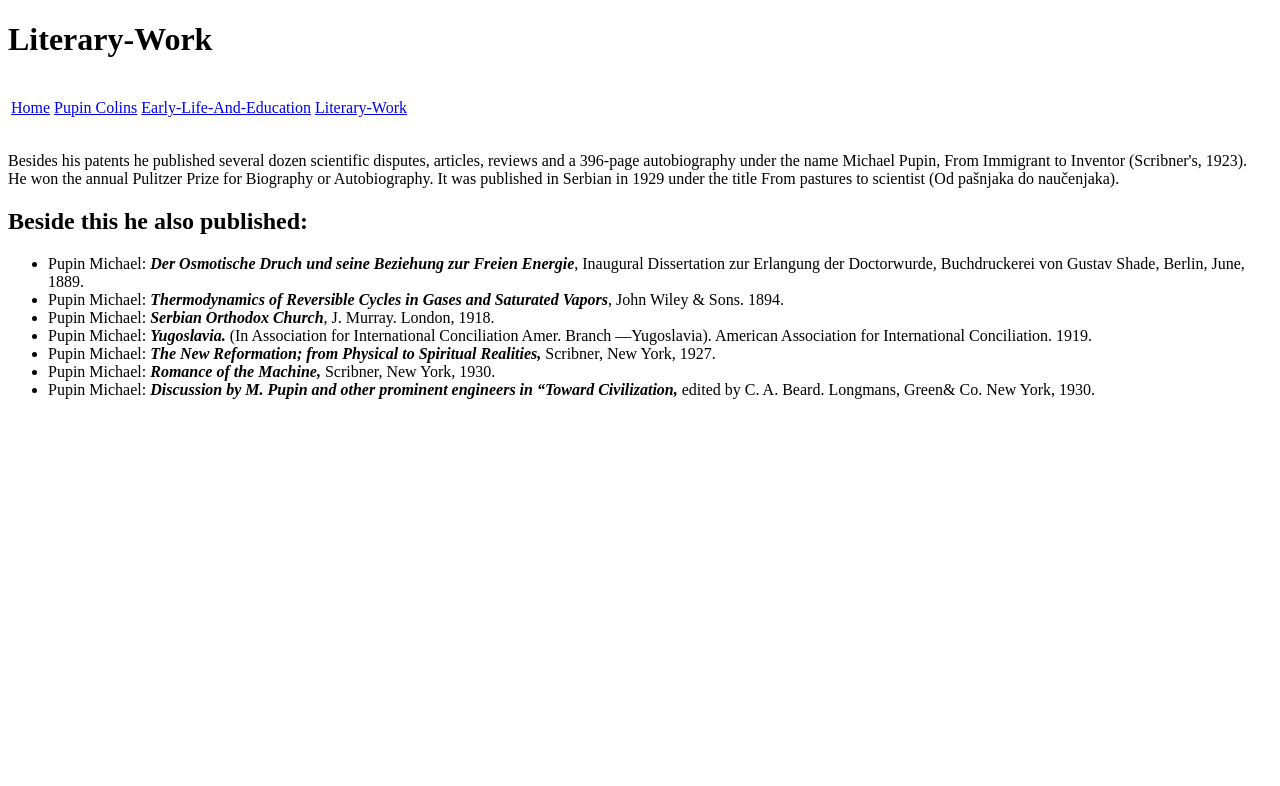
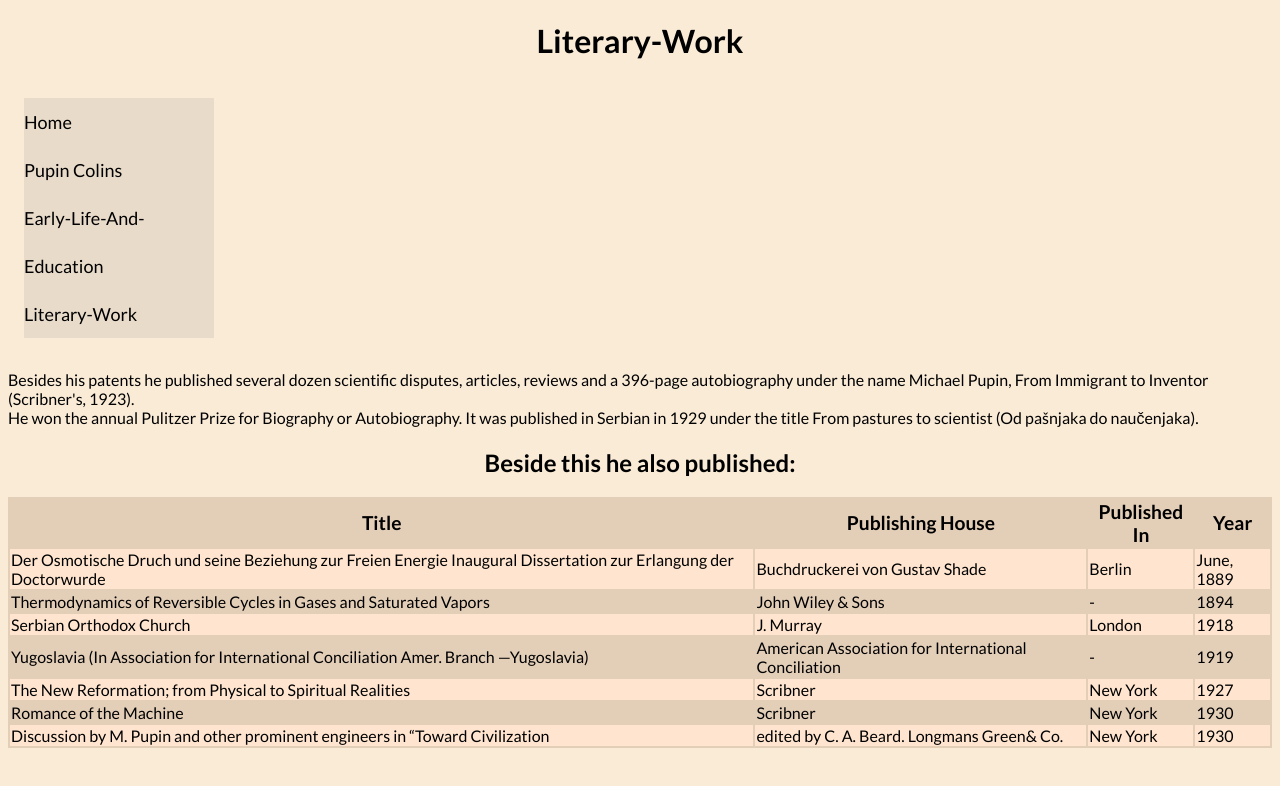
Before and after one commit to MarcGames1/mini-HTML-site, a plain HTML site: page literary-work.html in a window 1280 px wide. Drawn offline with Linux system fonts and the light colour scheme.

Commit message:
added CSS

```diff
--- /dev/null
+++ b/index.css
@@ -0,0 +1,73 @@
+@import url('https://fonts.googleapis.com/css2?family=Lato:ital,wght@0,400;0,700;0,900;1,400;1,700&display=swap');
+
+html{
+    scroll-behavior: smooth
+}
+body {
+  background-color: #faebd7;
+  font-family: 'Lato', sans-serif;
+}
+nav {
+  display: inline-block;
+  width: 15%;
+  position: relative;
+  vertical-align: top;
+  padding: 1rem;
+}
+
+.nav{
+    width: 15%;
+}
+
+nav a ,.nav{
+  display: block;
+  text-decoration: none;
+  background-color: rgba(0, 0, 0, 0.068);
+  color: black;
+  font-size: large;
+  line-height: 3rem;
+}
+
+/* mouse over link */
+nav a:hover {
+  background-color: wheat;
+}
+
+/* selected link */
+nav a:active {
+  background-color: rgba(224, 167, 62, 0.302);
+}
+
+.content {
+  display: inline-block;
+  width: 75%;
+}
+
+h1,h2{
+  text-align: center;
+}
+
+#hero-img {
+  float: left;
+  padding: 1rem;
+}
+
+
+/* table formatting */
+table {
+    background-color:#E3CEB8;
+    position: relative;
+    align-self: center;
+    position: 50%;
+
+}
+
+.odd{
+    background-color: #FFE5CF;
+}
+
+thead{
+    font-weight: bold;
+    font-size: 1.2rem;
+}
+/* table formatting */
--- a/literary-work.html
+++ b/literary-work.html
@@ -5,30 +5,19 @@
     <title>Literary-Work</title>
     <meta charset="UTF-8">
     <meta name="viewport" content="width=device-width, initial-scale=1">
-    <link href="css/style.css" rel="stylesheet">
+    <link rel="stylesheet" type="text/css" href="index.css">
+
 </head>
 
 <body>
     <h1>Literary-Work</h1>
 
-    <table id="navbar">
-        <tr>
-            <td>
-                <a href="index.html">Home</a>
-            </td>
-            <td>
-                <a href="pupin-coils.html">Pupin Colins</a>
-            </td>
-            <td>
-                <a href="early-life-and-education.html">Early-Life-And-Education</a>
-            </td>
-            <td>
-                <a href="literary-work.html">
-                    <p>Literary-Work</p>
-                </a>
-            </td>
-        </tr>
-    </table>
+    <nav>
+        <a href="index.html">Home</a>
+        <a href="pupin-coils.html">Pupin Colins</a>
+        <a href="early-life-and-education.html">Early-Life-And-Education</a>
+        <a href="literary-work.html">Literary-Work</a>
+    </nav>
 
     <p>
         Besides his patents he published several dozen scientific disputes, articles, reviews and a 396-page
@@ -43,33 +32,61 @@
     <h2>
         Beside this he also published:
     </h2>
-    <ul>
-        <li>
-            Pupin Michael: <b><i>Der Osmotische Druch und seine Beziehung zur Freien Energie</i></b>,
-            Inaugural Dissertation zur Erlangung der Doctorwurde,
-            Buchdruckerei von Gustav Shade, Berlin, June, 1889.
-        </li>
-        <li>
-            Pupin Michael: <b><i>Thermodynamics of Reversible Cycles in Gases and Saturated Vapors</i></b>,
-            John Wiley & Sons. 1894.
-        </li>
-        <li>
-            Pupin Michael: <b><i>Serbian Orthodox Church</i></b>, J. Murray. London, 1918.
-        </li>
-        <li>
-            Pupin Michael: <b><i>Yugoslavia.</i></b> (In Association for International Conciliation Amer. Branch —Yugoslavia).
-            American Association for International Conciliation. 1919.
-        </li>
-        <li>
-            Pupin Michael: <b><i>The New Reformation; from Physical to Spiritual Realities,</i></b> Scribner, New York, 1927.
-        </li>
-        <li>
-            Pupin Michael: <b><i>Romance of the Machine,</i></b> Scribner, New York, 1930.
-        </li>
-        <li>
-            Pupin Michael: <b><i>Discussion by M. Pupin and other prominent engineers in “Toward Civilization,</i></b> edited by C. A. Beard. Longmans, Green& Co. New York, 1930.
-        </li>
-    </ul>
+
+    <table>
+        <thead>
+            <th>Title</th>
+            <th>Publishing House</th>
+            <th>Published In</th>
+            <th>Year</th>
+        </thead>
+        <tbody>
+            <tr class="odd">
+                <td class="book-title"><span>Der Osmotische Druch und seine Beziehung zur Freien Energie</span> Inaugural Dissertation zur Erlangung der Doctorwurde</td>
+                <td class="publishing-house">Buchdruckerei von Gustav Shade</td>
+                <td class="published-in">Berlin</td>
+                <td class="year">June, 1889</td>
+            </tr>
+            <tr>
+                <td class="book-title">Thermodynamics of Reversible Cycles in Gases and Saturated Vapors</td>
+                <td class="publishing-house">John Wiley & Sons</td>
+                <td class="published-in"> - </td>
+                <td class="year">1894</td>
+            </tr>
+            <tr class="odd">
+                <td class="book-title">Serbian Orthodox Church</td>
+                <td class="publishing-house">J. Murray</td>
+                <td class="published-in">London</td>
+                <td class="year">1918</td>
+            </tr>
+            <tr>
+                <td class="book-title"><span>Yugoslavia</span> (In Association for International Conciliation Amer. Branch —Yugoslavia)</td>
+                <td class="publishing-house">American Association for International Conciliation</td>
+                <td class="published-in"> - </td>
+                <td class="year">1919</td>
+            </tr>
+            <tr class="odd">
+                <td class="book-title">The New Reformation; from Physical to Spiritual Realities</td>
+                <td class="publishing-house">Scribner</td>
+                <td class="published-in">New York</td>
+                <td class="year">1927</td>
+            </tr>
+            <tr>
+                <td class="book-title">Romance of the Machine</td>
+                <td class="publishing-house">Scribner</td>
+                <td class="published-in">New York</td>
+                <td class="year">1930</td>
+            </tr>
+            <tr class="odd">
+                <td class="book-title">Discussion by M. Pupin and other prominent engineers in “Toward Civilization</td>
+                <td class="publishing-house">edited by C. A. Beard. Longmans Green& Co.</td>
+                <td class="published-in">New York</td>
+                <td class="year">1930</td>
+            </tr>
+
+        </tbody>
+    </table>
+
 </body>
 
 </html>
```
Also changed, not shown: early-life-and-education.html (+34 -33 lines), index.html (+31 -36 lines), pupin-coils.html (+8 -20 lines).
